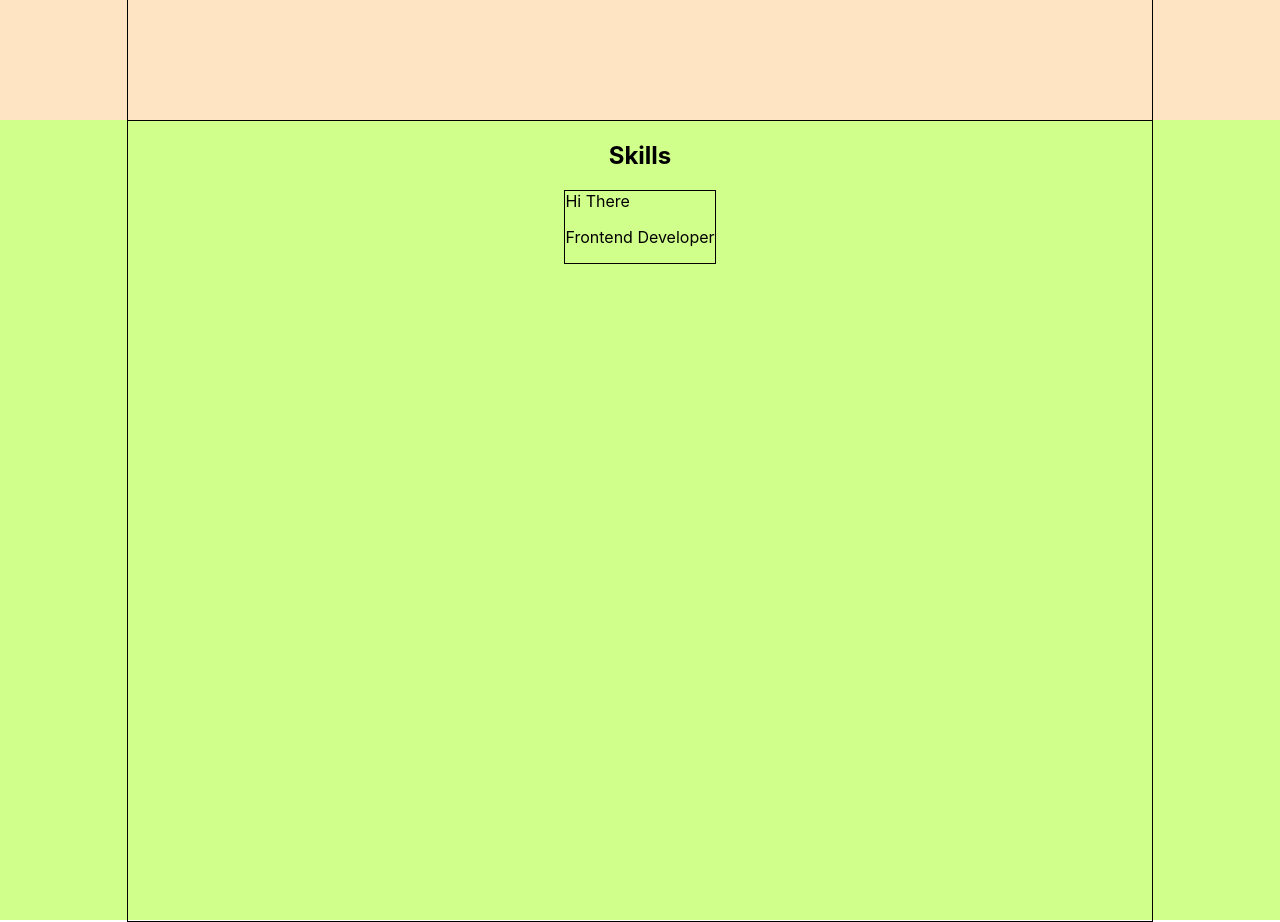
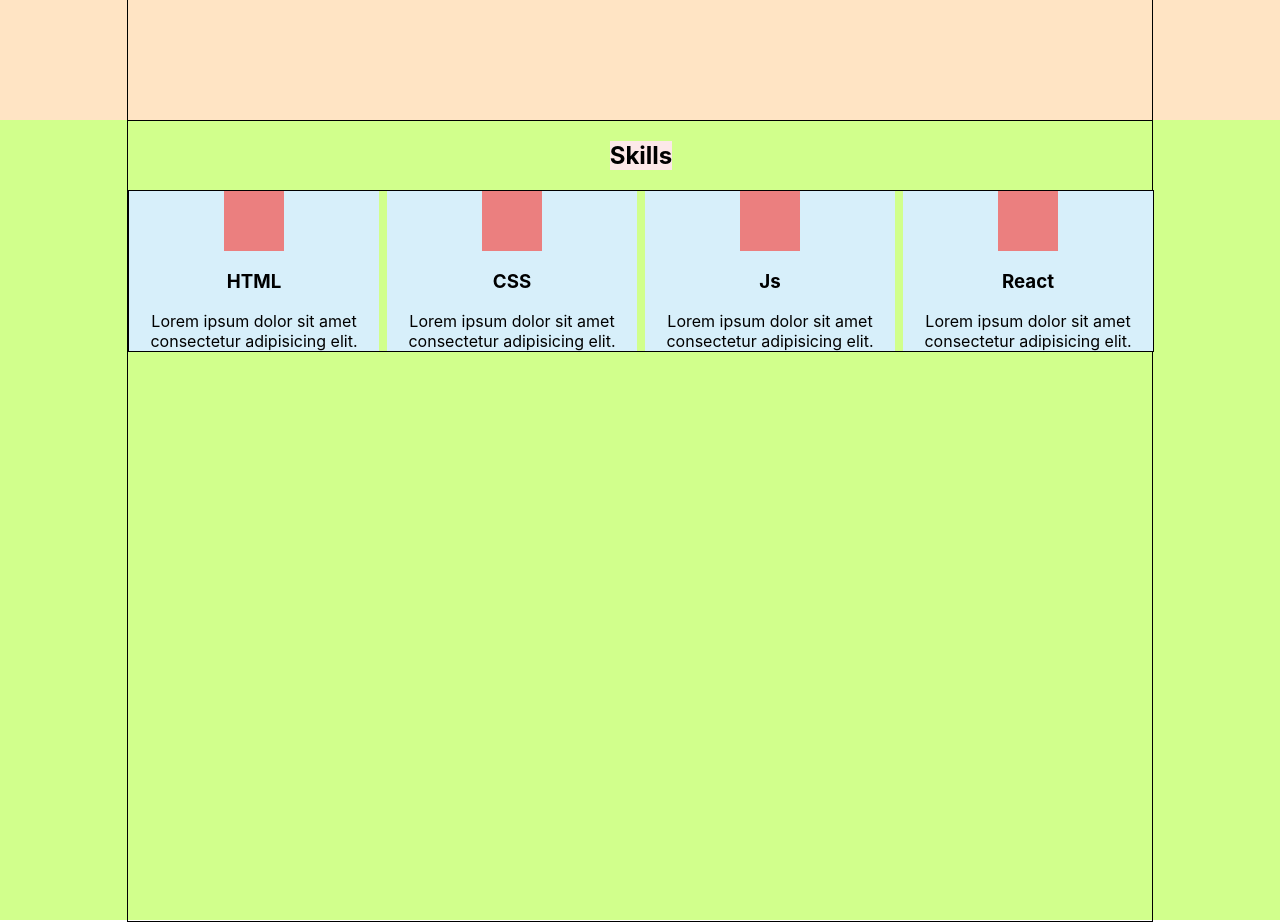
Before and after one commit to Ksyu13/my-portfolio, a React (Create React App) app: page / in a window 1280 px wide. Shown: the part 760-1682 px from the top of the page. Built offline with nearby package versions, Linux system fonts and the light colour scheme.

Commit message:
add more skills and stiles

```diff
--- a/src/common/styles/Container.module.css
+++ b/src/common/styles/Container.module.css
@@ -6,4 +6,5 @@
     display: flex;
     align-items: center;
     justify-content: space-between;
+    flex-wrap: wrap;
 }
--- a/src/skills/Skills.js
+++ b/src/skills/Skills.js
@@ -1,6 +1,7 @@
 import React from 'react';
 import style from './Skills.module.css';
 import styleContainer from '../common/styles/Container.module.css';
+import Skill from './skill/Skill';
 
 function Skills() {
     return (
@@ -8,10 +9,10 @@ function Skills() {
             <div className={`${styleContainer.conteyner} ${style.skillsContainer}`}>
                 <h2 className={style.title}>Skills</h2>
                 <div className={style.skills}>
-                    <div className={style.text}>
-                        <span>Hi There</span>
-                        <p>Frontend Developer</p>
-                    </div>
+                    <Skill title={"HTML"} description={"Lorem ipsum dolor sit amet consectetur adipisicing elit."}/>
+                    <Skill title={"CSS"} description={"Lorem ipsum dolor sit amet consectetur adipisicing elit."}/>
+                    <Skill title={"Js"} description={"Lorem ipsum dolor sit amet consectetur adipisicing elit."}/>
+                    <Skill title={"React"} description={"Lorem ipsum dolor sit amet consectetur adipisicing elit."}/>
                 </div>
             </div>
         </div>
--- a/src/skills/Skills.module.css
+++ b/src/skills/Skills.module.css
@@ -10,8 +10,13 @@
 }
 
 .title {
+    background-color: rgb(252, 232, 232);
 }
 
 .skills {
     border: 1px solid;
+    width: 100%;
+    display: flex;
+    justify-content: space-between;
+    flex-wrap: wrap;
 }
--- /dev/null
+++ b/src/skills/skill/Skill.js
@@ -0,0 +1,20 @@
+import React from 'react';
+import style from './Skill.module.css';
+
+
+function Skill(props) {
+    return (
+        <div className={style.skill}>
+            <div className={style.icon}>
+
+            </div>
+            <h3>{props.title}</h3>
+            <span className={style.description}>
+                {props.description}
+            </span>
+        </div>
+
+    );
+}
+
+export default Skill;
--- /dev/null
+++ b/src/skills/skill/Skill.module.css
@@ -0,0 +1,14 @@
+.skill {
+    width: 250px;
+    background-color: rgb(215, 239, 250);
+    display: flex;
+    flex-direction: column;
+    align-items: center;
+    text-align: center;
+}
+
+.icon {
+    width: 60px;
+    height: 60px;
+    background-color: rgb(235, 127, 127);
+}
```
